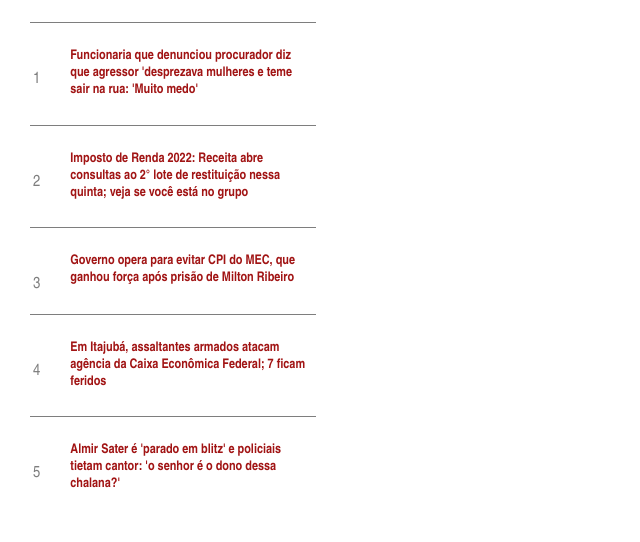
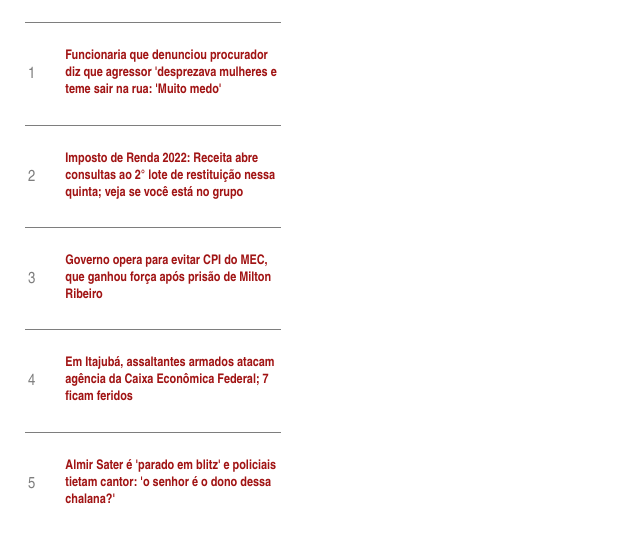
Before and after one commit to pResende7/Quest3, a React (Vite) app: page / in a window 1280 px wide. Shown: the top 542 px of the page, without its empty margins (0-640 px from the left). Built offline with nearby package versions, Linux system fonts and the light colour scheme.

Commit message:
Estilização na aba Container.

```diff
--- a/src/Container.css
+++ b/src/Container.css
@@ -1,6 +1,6 @@
 .base{
-    margin-left: 30px;
-    width: 280px;
+    margin-left: 25px;
+    width: 250px;
     padding: 3px;
     display: flex;
     border-top: 1px solid rgb(126, 126, 126);;
@@ -12,7 +12,7 @@
 
  .numero{
      font-family: 'Arial Narrow';
-     margin-top: 45px;
+     margin-top: 40px;
      color: rgb(126, 126, 126);
  }
 
```
